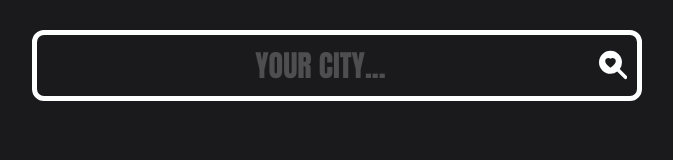
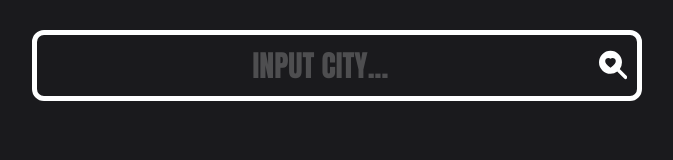
Before and after one commit to ruyy564/Weather-app, a React (Create React App) app: page / in a window 1280 px wide. Shown: the top 160 px of the page, without its empty margins (303-976 px from the left). Built offline with nearby package versions, Linux system fonts and the light colour scheme; a web font is replaced by a local one.

Commit message:
Рефактор

```diff
--- a/src/components/Card/index.tsx
+++ b/src/components/Card/index.tsx
@@ -9,6 +9,7 @@ import ErrorMessage from '../ErrorMessage';
 import Loader from '../Loader';
 import Image from '../Image';
 import { IconTemp, IconWind } from '../Icon';
+
 import css from './index.module.css';
 
 type Props = {
--- a/src/components/Icon/index.module.css
+++ b/src/components/Icon/index.module.css
@@ -23,12 +23,10 @@
 
 .preLow {
     color: var(--light-blue);
-
 }
 
 .middle {
     color: var(--light-orange);
-
 }
 
 .zero {
--- a/src/components/Search/index.tsx
+++ b/src/components/Search/index.tsx
@@ -1,5 +1,6 @@
-import React, { useState, memo, useCallback } from 'react';
+import { memo } from 'react';
 
+import useSearch from '../../hooks/useSearch';
 import { IconCross, IconSearch } from '../Icon';
 
 import css from './index.module.css';
@@ -9,45 +10,14 @@ type Props = {
 };
 
 const Search = memo(({ fetchWeatherByCity }: Props) => {
-  const [searchValue, setSearchValue] = useState('');
-
-  const changeHandler = useCallback(
-    (event: React.ChangeEvent<HTMLInputElement>) => {
-      const MAX_LENGTH_INPUT = 100;
-
-      if (searchValue.length < MAX_LENGTH_INPUT) {
-        setSearchValue(event.currentTarget.value.slice(0, MAX_LENGTH_INPUT));
-      }
-    },
-    [searchValue.length]
-  );
-
-  const fetchHandler = useCallback(() => {
-    fetchWeatherByCity(searchValue);
-  }, [fetchWeatherByCity, searchValue]);
-
-  const keyDownHandler = useCallback(
-    (event: React.KeyboardEvent<HTMLInputElement>) => {
-      if (event.key === 'Enter') {
-        fetchHandler();
-      }
-    },
-    [fetchHandler]
-  );
-
-  const clickHandler = useCallback(() => {
-    fetchHandler();
-  }, [fetchHandler]);
-
-  const clear = useCallback(() => {
-    setSearchValue('');
-  }, []);
+  const { searchValue, changeHandler, clear, clickHandler, keyDownHandler } =
+    useSearch('', fetchWeatherByCity);
 
   return (
     <button className={css.root}>
       <input
         type="text"
-        placeholder="Your city..."
+        placeholder="Input city..."
         className={css.search}
         value={searchValue}
         onChange={changeHandler}
--- a/src/entities/Weather/index.ts
+++ b/src/entities/Weather/index.ts
@@ -33,7 +33,7 @@ export type ResponseData = {
   main: {
     temp: number; // температура, (К)
   };
-  name: string; //city
+  name: string; // город
   weather: [
     {
       main: string; // тип погоды : дождь, снег
--- /dev/null
+++ b/src/hooks/useSearch.ts
@@ -0,0 +1,44 @@
+import { useState, useCallback } from 'react';
+
+const useSearch = (
+  initState: string,
+  fetchWeatherByCity: (city: string) => void
+) => {
+  const [searchValue, setSearchValue] = useState(initState);
+
+  const changeHandler = useCallback(
+    (event: React.ChangeEvent<HTMLInputElement>) => {
+      const MAX_LENGTH_INPUT = 100;
+
+      if (searchValue.length < MAX_LENGTH_INPUT) {
+        setSearchValue(event.currentTarget.value.slice(0, MAX_LENGTH_INPUT));
+      }
+    },
+    [searchValue.length]
+  );
+
+  const fetchHandler = useCallback(() => {
+    fetchWeatherByCity(searchValue);
+  }, [fetchWeatherByCity, searchValue]);
+
+  const keyDownHandler = useCallback(
+    (event: React.KeyboardEvent<HTMLInputElement>) => {
+      if (event.key === 'Enter') {
+        fetchHandler();
+      }
+    },
+    [fetchHandler]
+  );
+
+  const clickHandler = useCallback(() => {
+    fetchHandler();
+  }, [fetchHandler]);
+
+  const clear = useCallback(() => {
+    setSearchValue('');
+  }, []);
+
+  return { searchValue, clear, clickHandler, keyDownHandler, changeHandler };
+};
+
+export default useSearch;
```
